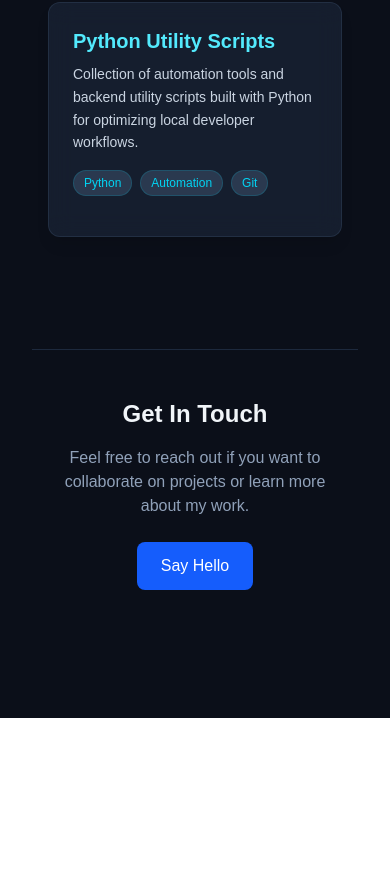
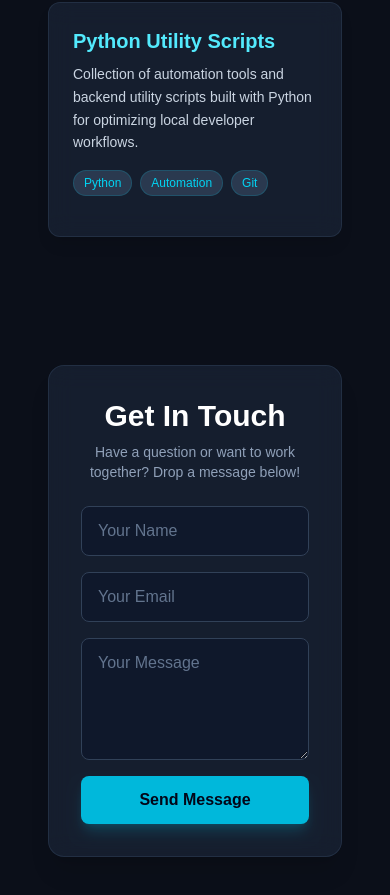
Before and after one commit to pathmidu-lankan/my-portfolio, a Next.js app: page / in a window 390 px wide. Shown: the part 904-1799 px from the top of the page. Before the commit the page ends 1622 px from the top, so only its background shows below. Built offline with nearby package versions, Linux system fonts and the light colour scheme.

Commit message:
Add responsive contact form section

```diff
--- a/src/components/Contact.js
+++ b/src/components/Contact.js
@@ -1,9 +1,63 @@
+'use client';
+import { useState } from 'react';
+import { motion } from 'framer-motion';
+
 export default function Contact() {
+  const [submitted, setSubmitted] = useState(false);
+
+  const handleSubmit = (e) => {
+    e.preventDefault();
+    setSubmitted(true);
+    setTimeout(() => setSubmitted(false), 4000);
+  };
+
   return (
-    <section id="contact" className="w-full max-w-4xl py-12 px-4 border-t border-slate-800 my-12 text-center">
-      <h2 className="text-2xl font-bold mb-4 text-slate-100">Get In Touch</h2>
-      <p className="text-slate-400 mb-6 max-w-md mx-auto">Feel free to reach out if you want to collaborate on projects or learn more about my work.</p>
-      <a href="mailto:your-email@example.com" className="px-6 py-3 rounded-lg bg-blue-600 hover:bg-blue-500 text-white font-medium transition-colors inline-block">Say Hello</a>
+    <section id="contact" className="my-16 w-full max-w-xl px-4">
+      <motion.div
+        initial={{ opacity: 0, y: 20 }}
+        whileInView={{ opacity: 1, y: 0 }}
+        viewport={{ once: true }}
+        transition={{ duration: 0.5 }}
+        className="bg-slate-800/60 backdrop-blur-md border border-slate-700/50 rounded-2xl p-8 shadow-xl text-center"
+      >
+        <h2 className="text-3xl font-bold text-white mb-2">Get In Touch</h2>
+        <p className="text-slate-400 text-sm mb-6">
+          Have a question or want to work together? Drop a message below!
+        </p>
+
+        {submitted ? (
+          <div className="p-4 bg-cyan-500/10 border border-cyan-500/40 rounded-lg text-cyan-300 font-medium">
+            Thank you for reaching out! I'll get back to you soon.
+          </div>
+        ) : (
+          <form onSubmit={handleSubmit} className="flex flex-col gap-4">
+            <input
+              type="text"
+              placeholder="Your Name"
+              required
+              className="w-full px-4 py-3 rounded-lg bg-slate-900/80 border border-slate-700 text-white placeholder-slate-500 focus:outline-none focus:border-cyan-400 transition"
+            />
+            <input
+              type="email"
+              placeholder="Your Email"
+              required
+              className="w-full px-4 py-3 rounded-lg bg-slate-900/80 border border-slate-700 text-white placeholder-slate-500 focus:outline-none focus:border-cyan-400 transition"
+            />
+            <textarea
+              rows="4"
+              placeholder="Your Message"
+              required
+              className="w-full px-4 py-3 rounded-lg bg-slate-900/80 border border-slate-700 text-white placeholder-slate-500 focus:outline-none focus:border-cyan-400 transition"
+            ></textarea>
+            <button
+              type="submit"
+              className="w-full py-3 bg-cyan-500 hover:bg-cyan-400 text-slate-950 font-bold rounded-lg transition shadow-lg shadow-cyan-500/20"
+            >
+              Send Message
+            </button>
+          </form>
+        )}
+      </motion.div>
     </section>
   );
 }
```
